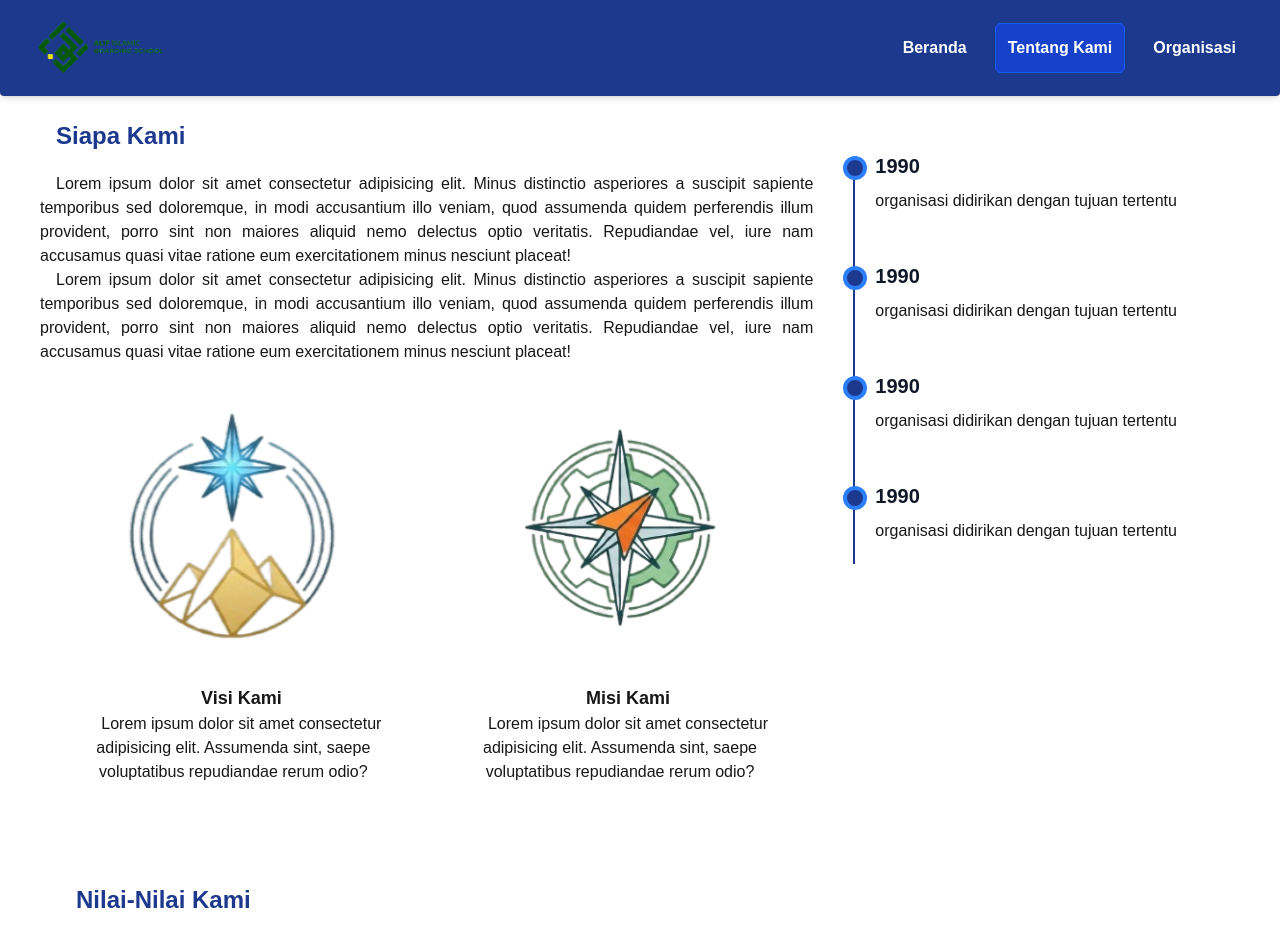
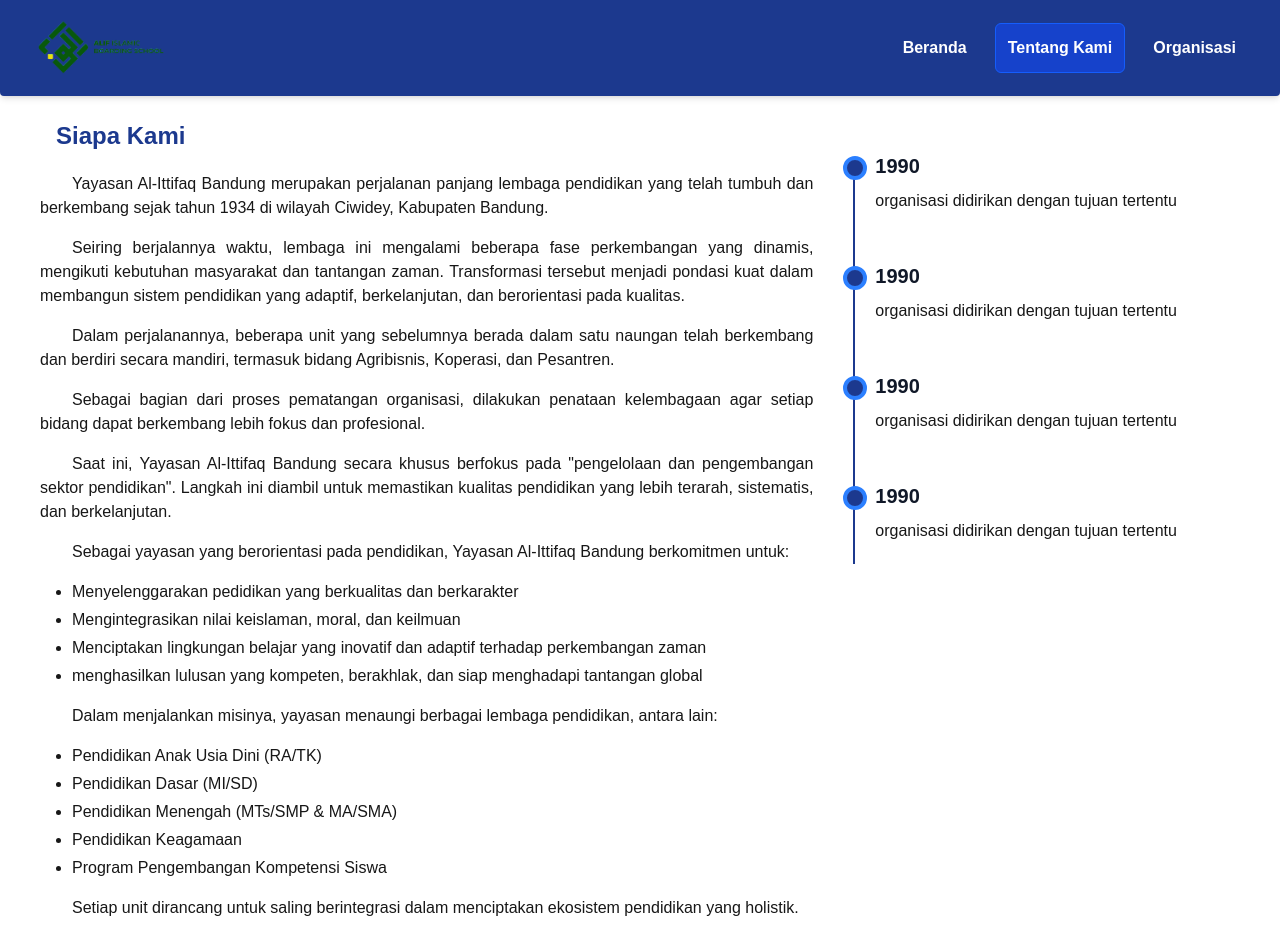
Before and after one commit to kangmiru/web-yayasan, a Next.js app: page /about-us in a window 1280 px wide. Shown: the top 939 px of the page. Built offline with nearby package versions, Linux system fonts and the light colour scheme.

Commit message:
mengganti teks tentang kami

```diff
--- a/app/ui/aboutus/parts.tsx
+++ b/app/ui/aboutus/parts.tsx
@@ -1,6 +1,7 @@
 import Image from "next/image"
 import { GraduateCards, TeamCards, Values, VisiMisi } from "./cards"
 import { TitleTypeC } from "../title"
+import React, { JSX } from "react"
 
 const timelineData = [
     {
@@ -46,19 +47,95 @@
     },
 ]
 
+const aboutUs = `
+Yayasan Al-Ittifaq Bandung merupakan perjalanan panjang lembaga pendidikan yang telah tumbuh dan berkembang sejak tahun 1934 di wilayah Ciwidey, Kabupaten Bandung.
+
+Seiring berjalannya waktu, lembaga ini mengalami beberapa fase perkembangan yang dinamis, mengikuti kebutuhan masyarakat dan tantangan zaman. Transformasi tersebut menjadi pondasi kuat dalam membangun sistem pendidikan yang adaptif, berkelanjutan, dan berorientasi pada kualitas.
+
+Dalam perjalanannya, beberapa unit yang sebelumnya berada dalam satu naungan telah berkembang dan berdiri secara mandiri, termasuk bidang Agribisnis, Koperasi, dan Pesantren.
+
+Sebagai bagian dari proses pematangan organisasi, dilakukan penataan kelembagaan agar setiap bidang dapat berkembang lebih fokus dan profesional.
+
+Saat ini, Yayasan Al-Ittifaq Bandung secara khusus berfokus pada "pengelolaan dan pengembangan sektor pendidikan". Langkah ini diambil untuk memastikan kualitas pendidikan yang lebih terarah, sistematis, dan berkelanjutan.
+
+Sebagai yayasan yang berorientasi pada pendidikan, Yayasan Al-Ittifaq Bandung berkomitmen untuk:
+- Menyelenggarakan pedidikan yang berkualitas dan berkarakter
+- Mengintegrasikan nilai keislaman, moral, dan keilmuan
+- Menciptakan lingkungan belajar yang inovatif dan adaptif terhadap perkembangan zaman
+- menghasilkan lulusan yang kompeten, berakhlak, dan siap menghadapi tantangan global
+
+Dalam menjalankan misinya, yayasan menaungi berbagai lembaga pendidikan, antara lain:
+- Pendidikan Anak Usia Dini (RA/TK)
+- Pendidikan Dasar (MI/SD)
+- Pendidikan Menengah (MTs/SMP & MA/SMA)
+- Pendidikan Keagamaan
+- Program Pengembangan Kompetensi Siswa
+Setiap unit dirancang untuk saling berintegrasi dalam menciptakan ekosistem pendidikan yang holistik.
+
+Meskipun saat ini berfokus pada pendidikan, Yayasan Al-Ittifaq Bandung tetap membawa nilai-nlai kuat dari sejarah panjangnya, yaitu:
+- Kemandirian
+- Kedisiplinan dan kerja keras
+- kepedulian sosial terhadap masyarakat
+- semangat inovasi dan adaptasi
+Nilai-nilai ini menjadi ciri khas yang membedakan sistem pendidikan di lingkungan yayasan.
+
+Dengan pengalaman panjang dan fondasi nilai yang kuat, Yayasan Al-Ittifaq Bandung terus berkomitmen untuk menjadi bagian penting dalam mencetak generasi yang tidak hanya cerdas secara intelektual, tetapi juga memiliki integritas dan kepedulian sosial yang tinggi.
+`;
+
+const formattedText = (text:string): React.ReactNode => {
+    const lines = aboutUs.split('\n').map(line => line.trim());
+    const elements: JSX.Element[] = []
+    let currentList: string[] = []
+
+    lines.forEach((line, index) => {
+        if(line.startsWith('- ')) {
+            currentList.push(line.replace('- ', ''))
+        } else {
+            if (currentList.length > 0) {
+                elements.push(
+                    <ul key={`ul-${index}`} className="list-disc pl-8 mb-4 space-y-1">
+                        {currentList.map((item, i) => (
+                            <li key={i}>
+                                {item}
+                            </li>
+                        ))}
+                    </ul>
+                )
+                currentList = []
+            }
+
+            if (line !== '') {
+                elements.push(
+                    <p key={`p${index}`} className="indent-8 mb-4">
+                        {line}
+                    </p>
+                )
+            }
+        }
+    })
+
+    if (currentList.length > 0) {
+        elements.push(
+            <ul key={'ul-last'} className="list-disc pl-8 mb-4 space-y-1">
+                {currentList.map((item, i) => (
+                    <li key={i}>
+                        {item}
+                    </li>
+                ))}
+            </ul>
+        )
+    }
+    return elements
+}
+
 export function DraftAboutUs(){
     return(
         <div className="w-full">
             <TitleTypeC title="siapa kami" />
 
             <div className="grid md:grid-cols-3">
-                <div className="mx-10 rounded-md indent-4 text-justify justify-center col-span-2">
-                    <p>
-                        Lorem ipsum dolor sit amet consectetur adipisicing elit. Minus distinctio asperiores a suscipit sapiente temporibus sed doloremque, in modi accusantium illo veniam, quod assumenda quidem perferendis illum provident, porro sint non maiores aliquid nemo delectus optio veritatis. Repudiandae vel, iure nam accusamus quasi vitae ratione eum exercitationem minus nesciunt placeat!
-                    </p>
-                    <p>
-                        Lorem ipsum dolor sit amet consectetur adipisicing elit. Minus distinctio asperiores a suscipit sapiente temporibus sed doloremque, in modi accusantium illo veniam, quod assumenda quidem perferendis illum provident, porro sint non maiores aliquid nemo delectus optio veritatis. Repudiandae vel, iure nam accusamus quasi vitae ratione eum exercitationem minus nesciunt placeat!
-                    </p>
+                <div className="mx-10 rounded-md text-justify justify-center col-span-2">
+                    {formattedText(aboutUs)}
                     <VisiMisiParts />
                 </div>
                 <div className="w-full justify-center mb-5">
--- a/app/ui/cards.tsx
+++ b/app/ui/cards.tsx
@@ -11,7 +11,7 @@
         visi: 'dengan pendidikan yang islami mencetak siswa-siswi yang mandiri dan berbudi pekerti luhur',
         logo: '/img/logo2.png',
         link: '/organitation/ra',
-        foto: '',
+        foto: '/img/sekolah/ra.png',
     },
     {
         madrasah: 'MI Alif Al-ittifaq',
@@ -19,7 +19,7 @@
         visi: 'dengan pendidikan yang islami mencetak siswa-siswi yang mandiri dan berbudi pekerti luhur',
         logo: '/img/logo2.png',
         link: '/organitation/mi',
-        foto: '/img/mi1.png',
+        foto: '/img/sekolah/mi.png',
     },
     {
         madrasah: 'MTs Alif Al-ittifaq',
@@ -27,7 +27,7 @@
         visi: 'Agamis Lingkungan Inofatif dan Futuristik',
         logo: '/img/logo2.png',
         link: '/organitation/mts',
-        foto: '',
+        foto: '/img/sekolah/mi.png',
     },
     {
         madrasah: 'MA Alif Al-ittifaq',
@@ -35,7 +35,7 @@
         visi: 'agamis lingkungan inovatif dan futuristik',
         logo: '/img/logo2.png',
         link: '/organitation/ma',
-        foto: '',
+        foto: '/img/sekolah/mi.png',
     },
 ]
 
@@ -70,11 +70,11 @@
                         }`}
                     >
                         <Image
-                            src={skl.logo}
+                            src={skl.foto}
                             alt=""
-                            width={150}
-                            height={150}
-                            className="items-center justify-center flex mx-auto"
+                            width={300}
+                            height={300}
+                            className="items-center justify-center flex mx-auto my-3 rounded-md"
                         />
                         <h1 className="text-center lg:text-3xl font-bold md:text-xl">{skl.madrasah}</h1>
 
--- a/app/ui/parts.tsx
+++ b/app/ui/parts.tsx
@@ -1,11 +1,19 @@
 'use client'
 
 import Image from "next/image";
-import { ButtonA, ButtonB } from "./button";
+import { ButtonA, ButtonB, ButtonC, ButtonD } from "./button";
 import { OrganisationList, SocialMediaList } from "./cards";
 import { ContactUs, SendMessage } from "./contact";
 import { TitleTypeA, TitleTypeB } from "./title";
 import React, { useState } from "react";
+
+const aboutUs =`
+Yayasan Al-Ittifaq Bandung merupakan lembaga yang berfokus pada pengelolaan dan pengembangan pendidikan, dengan akar sejarah yang panjang sejak tahun 1934
+
+Seiring perkembangan zaman, berbagai unit seperti agribisnis, koperasi, dan pesantren telah berkembang secara mandiri di bawah yayasan yang berbeda. Hal ini menjadi bagian dari transformasi kelembagaan untuk menciptakan pengelolaan yang lebih fokus dan profesional.
+
+Saat ini, Yayasan Al-Ittifaq Bandung berkomitmen menghadirkan pendidikan yang berkualitas, berkarakter, dan berbasis nilai keislaman, guna mencetak generasi yang berilmu, berakhlak, dan mandiri.
+`
 
 export function HeroParts(){
     return(
@@ -49,14 +57,14 @@
                 <div className="lg:col-start-1 lg:col-span-4 md:mx-20 mx-5 md:col-span-3">
                     <TitleTypeA title="tentang kami"/>
 
-                    <p className="tracking-wide text-md">
-                        Lorem ipsum dolor sit, amet consectetur adipisicing elit. Assumenda aspernatur id nam autem repudiandae, quasi provident ipsa animi eaque ullam sed, ab ad cumque! Rem in asperiores id veritatis laboriosam!
+                    <p className="tracking-wide text-md whitespace-pre-line">
+                        {aboutUs}
                     </p>
-                    <ul className="tracking-wide mx-4 mt-4 text-md">
-                        <li>Lorem ipsum dolor sit amet.</li>
-                        <li>Lorem ipsum dolor sit amet.</li>
-                        <li>Lorem ipsum dolor sit amet.</li>
-                    </ul>
+
+                    <div className="my-3 text-center">
+                        <ButtonA title="selengkapnya" link="/about-us"/>
+                    </div>
+
                 </div>
 
                <div className="lg:col-start-5 lg:col-span-2 md:col-auto md:mx-5 mx-auto">
```
Also changed, not shown: 2 other files (tests, documents, lock files or other folders).
